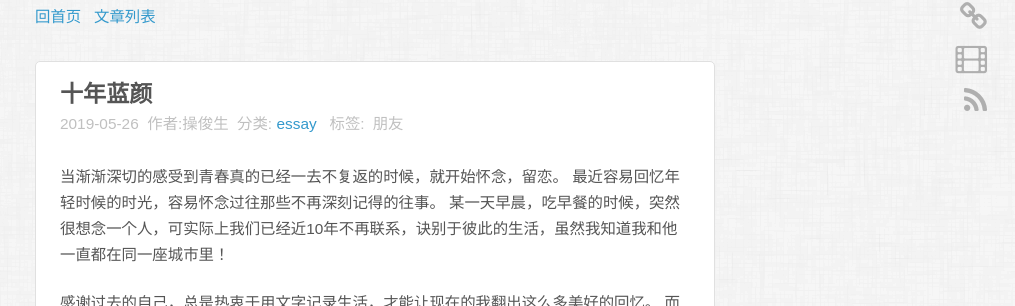
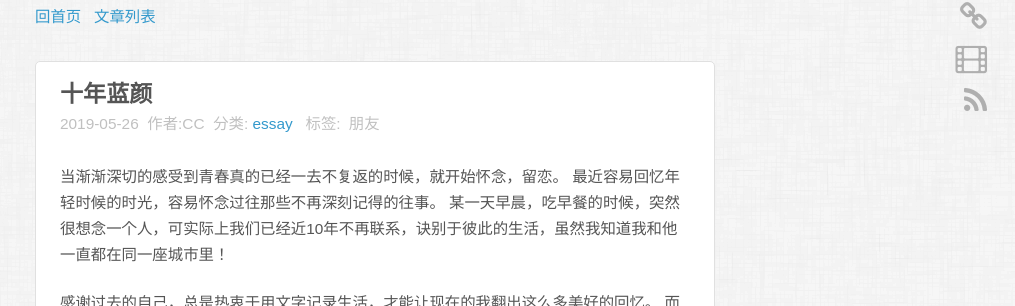
Before and after one commit to dannyzhan/dannyzhan.github.io, a Jekyll site: the page built from _posts/essay/2019-05-26-10year_friend_cc.md, in a window 1280 px wide and 900 px high. Shown: the part 152-458 px from the top of the window, without its empty margins (265-1280 px from the left). Built offline with Jekyll 4.4.1, drawn with Linux system fonts in a browser that asks for light colours; some web fonts are replaced.

Commit message:
update 作者

```diff
--- a/_posts/essay/2019-05-26-10year_friend_caojunsheng.md
+++ b/_posts/essay/2019-05-26-10year_friend_cc.md
@@ -1,7 +1,7 @@
 ---
 layout: post
 title:  十年蓝颜
-author:	操俊生
+author:	CC
 date: 2019-05-26
 category: essay
 tags:  朋友
```
